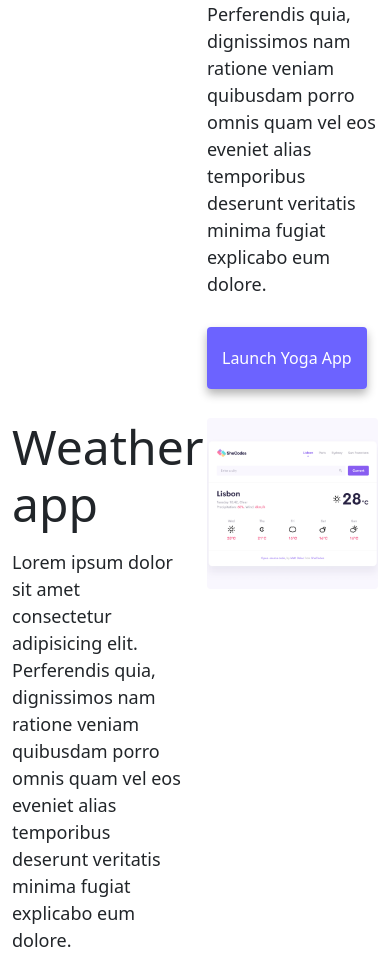
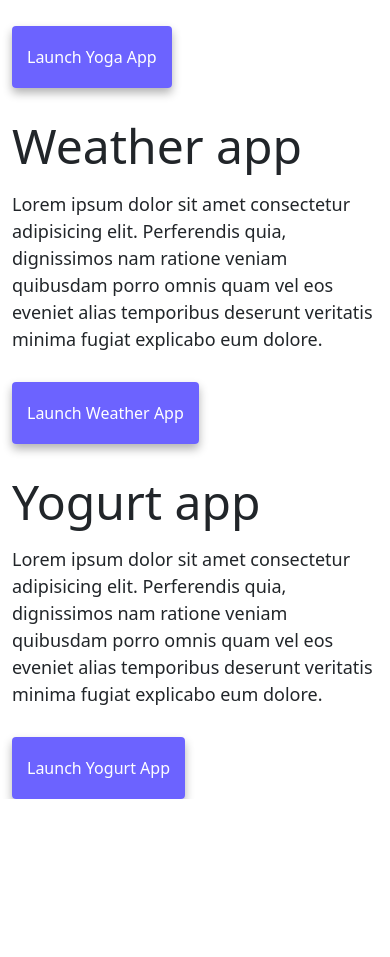
Before and after one commit to VivacityRex/mock-profile, a plain HTML site: page index.html in a window 390 px wide. Shown: the part 763-1720 px from the top of the page. After the commit the page ends 1562 px from the top, so only its background shows below. Drawn offline with nearby package versions, Linux system fonts and the light colour scheme.

Commit message:
added responsive imgs

```diff
--- a/index.html
+++ b/index.html
@@ -73,14 +73,14 @@
     </div>
     <div class="container">
       <div class="row">
-        <div class="col-6">
+        <div class="col-sm-6">
           <img
             src="images/yoga.png"
-            class="img-fluid rounded"
+            class="img-fluid rounded d-none d-sm-block"
             title="Yoga App"
           />
         </div>
-        <div class="col-6">
+        <div class="col-sm-6">
           <h2 class="mb-3">Yoga app</h2>
           <p>
             Lorem ipsum dolor sit amet consectetur adipisicing elit. Perferendis
@@ -96,7 +96,7 @@
         </div>
       </div>
       <div class="row mt-5">
-        <div class="col-6">
+        <div class="col-sm-6">
           <h2 class="mb-3">Weather app</h2>
           <p>
             Lorem ipsum dolor sit amet consectetur adipisicing elit. Perferendis
@@ -110,10 +110,10 @@
             >
           </div>
         </div>
-        <div class="col-6">
+        <div class="col-sm-6">
           <img
             src="images/weather.png"
-            class="img-fluid rounded"
+            class="img-fluid rounded d-none d-sm-block"
             title="Weather App"
           />
         </div>
@@ -122,11 +122,11 @@
         <div class="col-6">
           <img
             src="images/yogurt.png"
-            class="img-fluid rounded"
+            class="img-fluid rounded mb-5 d-none d-sm-block"
             title="Yogurt App"
           />
         </div>
-        <div class="col-6">
+        <div class="col-sm-6">
           <h2 class="mb-3">Yogurt app</h2>
           <p>
             Lorem ipsum dolor sit amet consectetur adipisicing elit. Perferendis
```
Also changed, not shown: about.html (+1 -1 lines).
